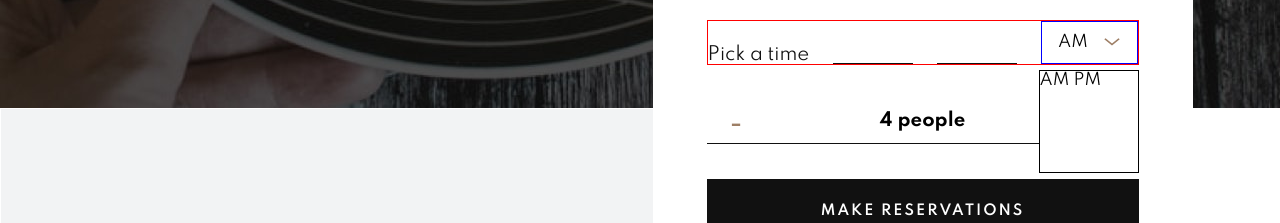
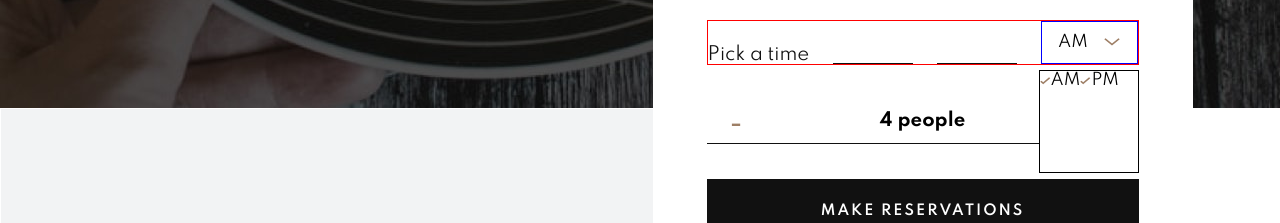
Before and after one commit to SJellen/dine, a Next.js app: page /book in a window 1280 px wide. Shown: the part 492-715 px from the top of the page. Built offline with nearby package versions, Linux system fonts and the light colour scheme.

Commit message:
alt image label change and checks added

```diff
--- a/components/Booking/Form.js
+++ b/components/Booking/Form.js
@@ -45,19 +45,20 @@ export default function Form() {
                         <input className='twoDigitInput' />
                         <input className='twoDigitInput' />
                         <span className={styles.amPmContainer}>{isAm ? 'AM' : 'PM'}
-                            <Image src="/assets/icons/icon-arrow.svg" alt="line pattern" width="16" height="8"  />
-
+                            <Image src="/assets/icons/icon-arrow.svg" alt="arrow" width="16" height="8"  />
                         </span>
-
                     </div>
-                    <span className={styles.amPmSelector}>AM PM</span>
+                    <div className={styles.amPmSelector}>
+                        <span><Image src="/assets/icons/icon-check.svg" alt="check" width="11" height="8"  />AM</span>
+                        <span><Image src="/assets/icons/icon-check.svg" alt="check" width="11" height="8"  />PM</span>
+                    </div>
                     <div className={styles.selectContainer}>
                         <span onClick={() => decrement()} className={styles.decrement} >
-                            <Image src="/assets/icons/icon-minus.svg" alt="line pattern" width="10" height="3"  />
+                            <Image src="/assets/icons/icon-minus.svg" alt="minus" width="10" height="3"  />
                         </span>
                         <span >{peopleCount} people</span>
                             <span onClick={() => increment()} className={styles.increment} >
-                                <Image src="/assets/icons/icon-plus.svg" alt="line pattern" width="10" height="10"  />
+                                <Image src="/assets/icons/icon-plus.svg" alt="plus" width="10" height="10"  />
                         </span>
                     </div>
                     <a>MAKE RESERVATIONS</a>
```
